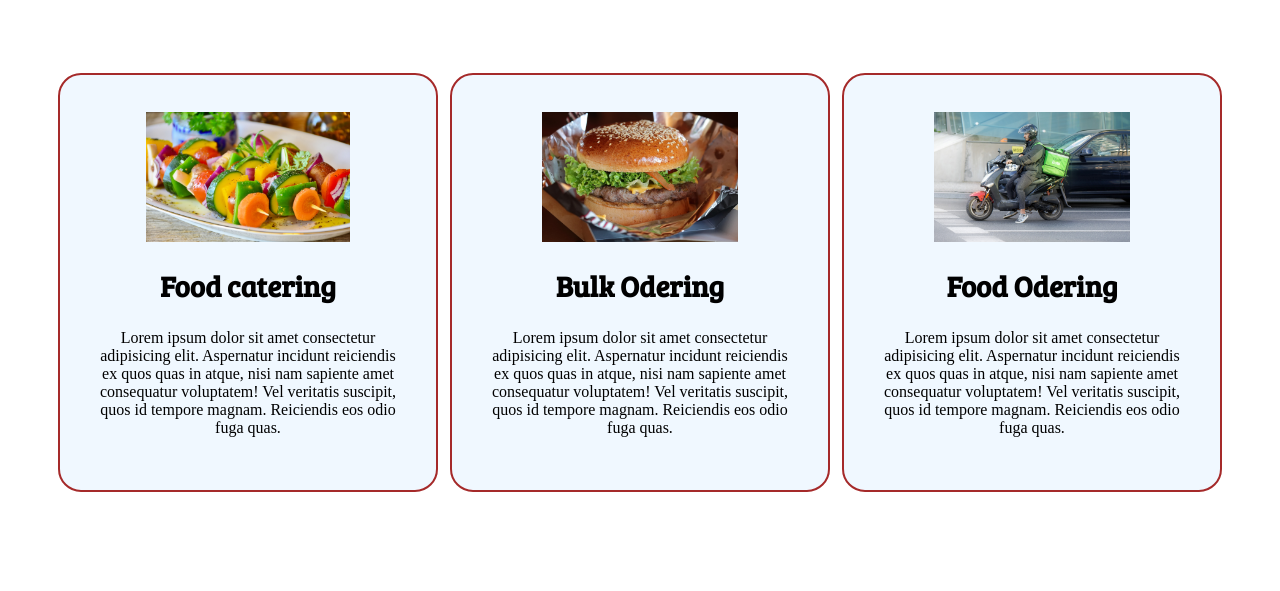
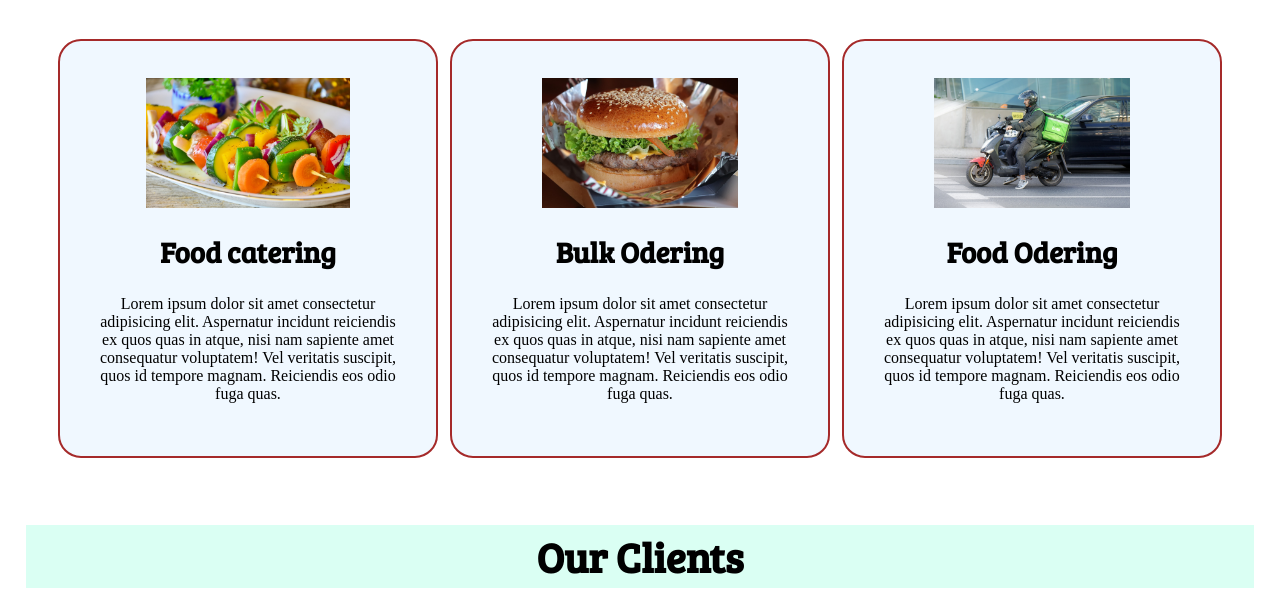
Before and after one commit to codinggeekswapnil/mydemoswapnil, a plain HTML site: page index.html in a window 1280 px wide. Shown: the part 660-1251 px from the top of the page. Drawn offline with Linux system fonts and the light colour scheme; files whose address does not match are found by name.

Commit message:
background color added

```diff
--- a/css/style.css
+++ b/css/style.css
@@ -216,7 +216,8 @@ footer{
 /* utility classes */
 .h-primery {
     font-size: 2.6rem;
-    padding: 20px;
+    padding: 3px;
+    background-color: rgba(127, 255, 212, 0.288);
     font-family: 'Bree Serif', serif;
     margin-top: 12px;
     /* margin-bottom: 15px; */
```
